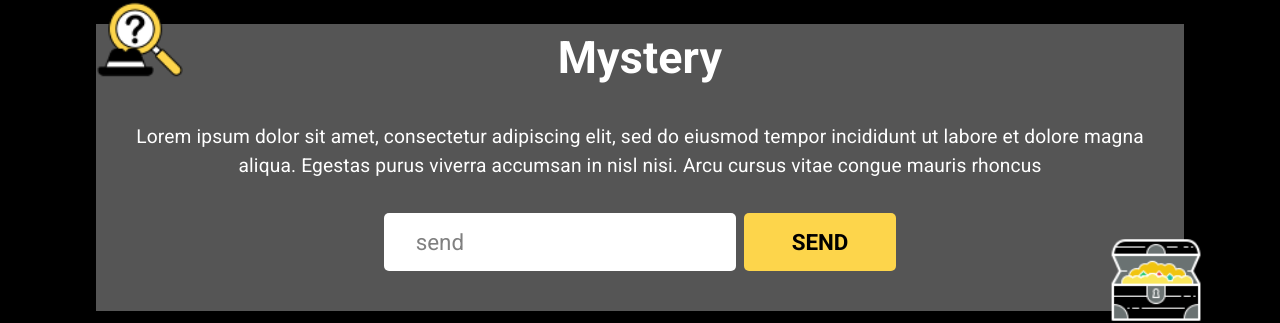
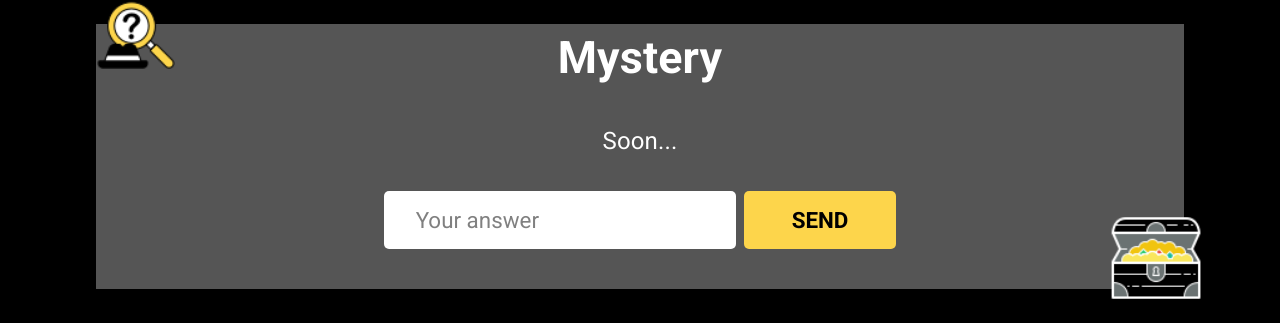
Before and after one commit to SepantaJoshani/NFT_UI, a React (Vite) app: page / in a window 1280 px wide. Shown: the part 2620-2943 px from the top of the page. Built offline with nearby package versions, Linux system fonts and the light colour scheme.

Commit message:
changing data

```diff
--- a/data/index.js
+++ b/data/index.js
@@ -121,45 +121,45 @@ export const nftData = [
 export const faqData = [
   {
     id: uuid(),
-    question: "1.How can i mint NFTs?",
+    question: "How can i mint NFTs?",
     answer:
       "Lorem ipsum dolor sit amet, consectetur adipiscing elit, sed do eiusmod tempor",
   },
   {
     id: uuid(),
-    question: "2.Which blockchain is supported?",
+    question: "Which blockchain is supported?",
     answer: "Brotherhood will be on the Ethereum blockchain.",
   },
   {
     id: uuid(),
-    question: "3.Which wallet should I use?  ",
+    question: "Which wallet should I use?  ",
     answer: "As of now we suggest MetaMask.",
   },
   {
     id: uuid(),
-    question: "4.How many can I mint?",
+    question: "How many can I mint?",
     answer: "Max of 3 per transaction.",
   },
   {
     id: uuid(),
-    question: "5.What happens if the scores of several people are equal? ",
+    question: "What happens if the scores of several people are equal? ",
     answer:
       "A lottery will be held and the person who has more nfts has a higher chance of winning.",
   },
   {
     id: uuid(),
-    question: "6.Where to send the answer and code? ",
+    question: "Where to send the answer and code? ",
     answer: "You can send the puzzle section of the site.",
   },
   {
     id: uuid(),
-    question: "7.Where should we find the NFT code? ",
+    question: "Where should we find the NFT code? ",
     answer:
       "There is a section of the site with 500 characters, from which you can find the answer and send the NFT code.",
   },
   {
     id: uuid(),
-    question: "8.Can we sell NFTs after minting in Opensea?",
+    question: "Can we sell NFTs after minting in Opensea?",
     answer:
       "Yes, you can sell it in Opensea at a higher price and make a profit.",
   },
--- a/src/components/content/faq/Faq.jsx
+++ b/src/components/content/faq/Faq.jsx
@@ -41,7 +41,7 @@ const Faq = () => {
             <Typography variant="body2">{question}</Typography>
           </AccordionSummary>
           <AccordionDetails>
-            <Typography>{answer}</Typography>
+            <Typography variant="body2">{answer}</Typography>
           </AccordionDetails>
         </Accordion>
       ))}
--- a/src/components/content/mystery/Mystery.jsx
+++ b/src/components/content/mystery/Mystery.jsx
@@ -17,12 +17,10 @@ const Mystery = () => {
       </Typography>
       {/* <img src={Hat} alt="hat" /> */}
       <Paragraph>
-        Lorem ipsum dolor sit amet, consectetur adipiscing elit, sed do eiusmod
-        tempor incididunt ut labore et dolore magna aliqua. Egestas purus
-        viverra accumsan in nisl nisi. Arcu cursus vitae congue mauris rhoncus
+       Soon...
       </Paragraph>
       <FormWrapper>
-        <StyledInput placeholder="send" />
+        <StyledInput placeholder="Your answer" />
         <SubmitBtn>SEND</SubmitBtn>
       </FormWrapper>
       <TreasureWrapper>
--- a/src/components/content/mystery/Mystery.styled.js
+++ b/src/components/content/mystery/Mystery.styled.js
@@ -2,14 +2,14 @@ import styled from "@emotion/styled";
 
 export const Paragraph = styled.p`
   margin: 0.2rem 0;
-  font-size: 0.8rem;
+  font-size: 1rem;
   text-align: center;
   @media (min-width: 768px) {
     font-size: 1rem;
     margin: 1rem 0;
   }
   @media (min-width: 1280px) {
-    font-size: 1.2rem;
+    font-size: 1.5rem;
     margin: 2rem 0;
   }
 `;
@@ -111,15 +111,15 @@ export const TreasureWrapper = styled.div`
 `;
 
 export const HatWrapper = styled.div`
-  width: 4.5rem;
-  height: 4.5rem;
+  width: 4rem;
+  height: 4rem;
   position: absolute;
   left: 0rem;
   top: -1.8rem;
 
   @media (min-width: 768px) {
-    width: 5.5rem;
-    height: 5.5rem;
+    width: 5rem;
+    height: 5rem;
   }
 
 
```
